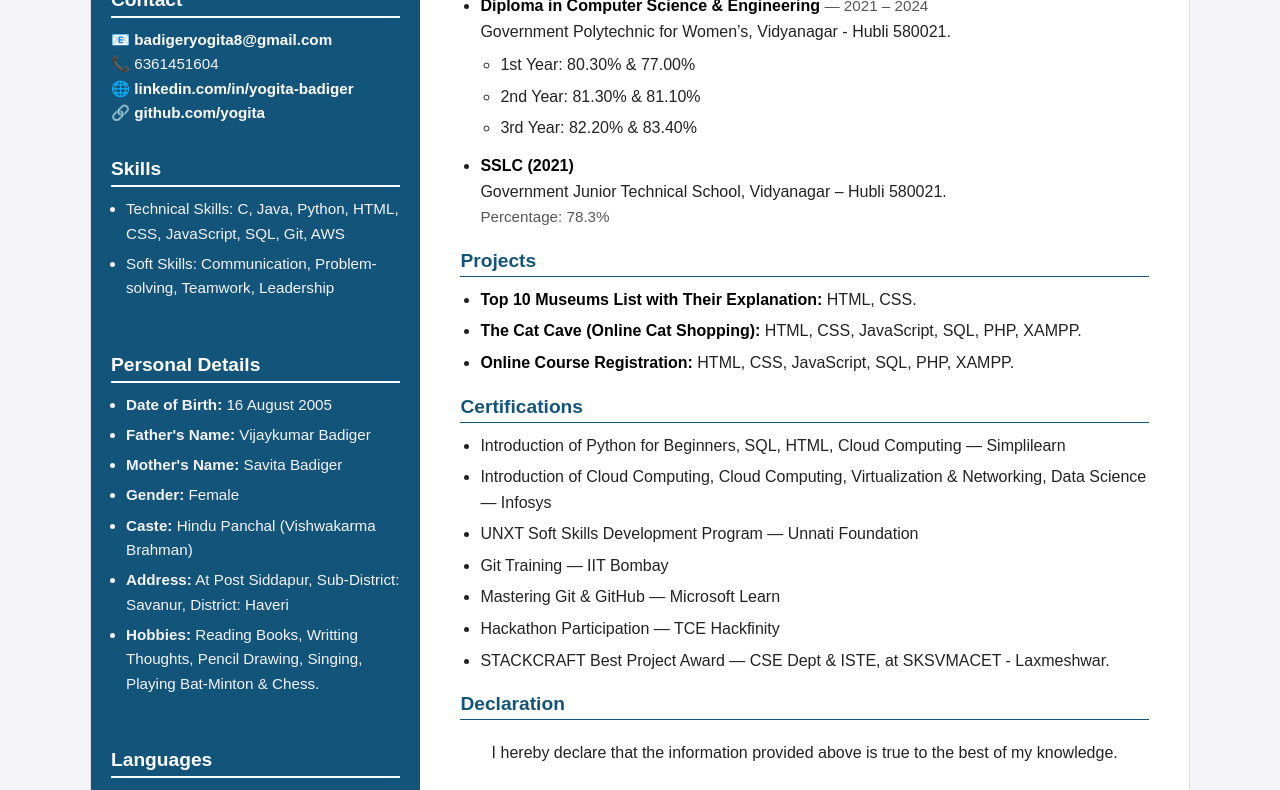
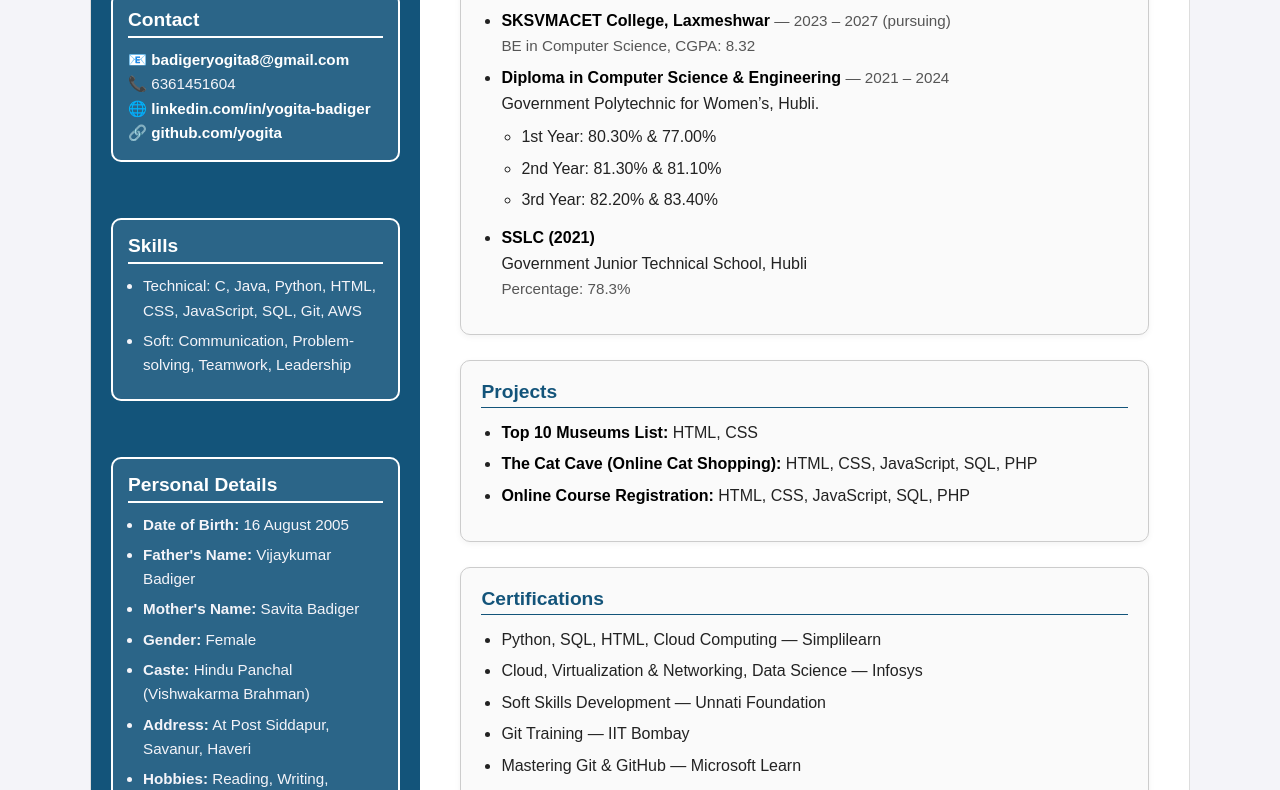
Before and after one commit to yogitabadiger/portfolio1, a plain HTML site: page resume.html in a window 1280 px wide. Shown: the part 497-1287 px from the top of the page. Drawn offline with Linux system fonts and the light colour scheme.

Commit message:
Update resume.html

```diff
--- a/resume.html
+++ b/resume.html
@@ -26,7 +26,7 @@
       padding-bottom: 5px;
     }
 
-    /* Navigation Bar (same as Biodata & Home) */
+    /* Navigation Bar */
     header {
       width: 100%;
       position: fixed;
@@ -43,9 +43,9 @@
     }
     header h2 {
       margin: 0;
-      font-size: 1.7rem;   /* Matched Biodata */
+      font-size: 1.7rem;
       color: #13547a;
-      font-weight: 800;    /* Matched Biodata */
+      font-weight: 800;
       letter-spacing: 1px;
     }
     nav a {
@@ -94,44 +94,60 @@
 
     /* Profile Image */
     .profile-pic {
-      width: 210px;
+      width: 220px;
       height: 260px;
       margin-bottom: 20px;
       border: 4px solid #fff;
     }
 
-    /* Sidebar sections */
-    .sidebar h3 {
+    /* Sidebar sections in box */
+    .box {
+      background: rgba(255, 255, 255, 0.1);
+      border: 2px solid #ffffff;
+      border-radius: 10px;
+      padding: 15px;
+      margin-bottom: 20px;
+      text-align: left;
+    }
+    .box h3 {
       font-size: 1.2rem;
-      margin: 15px 0 10px;
+      margin-bottom: 10px;
       border-bottom: 2px solid #fff;
       padding-bottom: 5px;
-      text-align: left;
     }
-    .sidebar p, .sidebar li, .sidebar a {
+    .box p, .box li, .box a {
       font-size: 0.95rem;
       line-height: 1.6;
       color: #f4f4f9;
-      text-align: left;
     }
-    .sidebar a {
+    .box a {
       color: #fff;
       text-decoration: none;
       font-weight: bold;
     }
-    .sidebar ul { margin: 10px 0 20px 15px; }
+    .box ul { margin: 10px 0 0 15px; }
 
     /* Title */
     .title {
       font-size: 2rem;
       font-weight: 700;
       color: #13547a;
-      margin-bottom: 10px;
+      margin-bottom: 20px;
+    }
+
+    /* Main content sections in box */
+    .section-box {
+      background: #fafafa;
+      border: 1.5px solid #ccc;
+      border-radius: 10px;
+      padding: 20px;
+      margin-bottom: 25px;
+      box-shadow: 0px 2px 6px rgba(0,0,0,0.05);
     }
     .section-title {
       color: #13547a;
       font-size: 1.2rem;
-      margin: 20px 0 10px;
+      margin-bottom: 12px;
       border-bottom: 1px solid #13547a;
       padding-bottom: 4px;
     }
@@ -143,14 +159,14 @@
 
     /* Declaration */
     .declaration {
-      margin-top: 20px;
+      margin-top: 10px;
       text-align: center;
       font-size: 1rem;
     }
     .sign-row {
       display: flex;
       justify-content: space-between;
-      margin-top: 30px;
+      margin-top: 25px;
       font-size: 1rem;
     }
     .signature {
@@ -192,59 +208,66 @@
       <!-- Profile Image -->
       <br><br><img src="me.jpg" alt="Profile Photo" class="profile-pic">
 
-      <br><h3>Contact</h3>
+      <br><br><div class="box">
+        <h3>Contact</h3>
         <p>📧 <a href="mailto:badigeryogita8@gmail.com">badigeryogita8@gmail.com</a></p>
         <p>📞 6361451604</p>
         <p>🌐 <a href="https://www.linkedin.com/in/yogita-badiger-166a2122a/" target="_blank">linkedin.com/in/yogita-badiger</a></p>
         <p>🔗 <a href="https://github.com/yogita" target="_blank">github.com/yogita</a></p>
+      </div>
 
-      <br><h3>Skills</h3>
+      <br><br><div class="box">
+        <h3>Skills</h3>
         <ul>
-        <li>Technical Skills: C, Java, Python, HTML, CSS, JavaScript, SQL, Git, AWS</li>
-        <li>Soft Skills: Communication, Problem-solving, Teamwork, Leadership</li>
+          <li>Technical: C, Java, Python, HTML, CSS, JavaScript, SQL, Git, AWS</li>
+          <li>Soft: Communication, Problem-solving, Teamwork, Leadership</li>
         </ul>
+      </div>
 
-      <!-- Added Personal Details Section -->
-      <br><h3>Personal Details</h3>
+      <br><br><div class="box">
+        <h3>Personal Details</h3>
         <ul>
           <li><b>Date of Birth:</b> 16 August 2005</li>
           <li><b>Father's Name:</b> Vijaykumar Badiger</li>
           <li><b>Mother's Name:</b> Savita Badiger</li>
           <li><b>Gender:</b> Female</li>
           <li><b>Caste:</b> Hindu Panchal (Vishwakarma Brahman)</li>
-        <li><b>Address:</b> At Post Siddapur, Sub-District: Savanur, District: Haveri</li>
-        <li><b>Hobbies:</b> Reading Books, Writting Thoughts, Pencil Drawing, Singing, Playing Bat-Minton & Chess.</li>
+          <li><b>Address:</b> At Post Siddapur, Savanur, Haveri</li>
+          <li><b>Hobbies:</b> Reading, Writing, Drawing, Singing, Badminton & Chess</li>
         </ul>
+      </div>
 
-      <br><h3>Languages</h3>
+      <br><br><div class="box">
+        <h3>Languages</h3>
         <ul>
           <li>English</li>
           <li>Kannada</li>
           <li>Hindi</li>
         </ul>
+      </div>
     </aside>
 
     <!-- Main Content -->
     <main class="main">
       <div class="title"><center><h1>Yogita V. Badiger</h1></center></div>
 
-      <section>
+      <section class="section-box">
         <h2 class="section-title">Career Objective</h2>
         <p>To use my programming skills, logical thinking, and creativity to build impactful software solutions. I am passionate about learning new technologies and aim to grow while contributing to the success of the organization.</p>
       </section>
 
-      <section>
+      <section class="section-box">
         <h2 class="section-title">Education</h2>
         <ul>
           <li>
-            <span class="emph">SKSVMACET College, Laxmeshwar, Karnataka</span>
+            <span class="emph">SKSVMACET College, Laxmeshwar</span>
             <span class="muted"> — 2023 – 2027 (pursuing)</span><br>
-            <span class="muted">Bachelor of Engineering in Computer Science, CGPA: 8.32</span>
+            <span class="muted">BE in Computer Science, CGPA: 8.32</span>
           </li>
           <li>
             <span class="emph">Diploma in Computer Science & Engineering</span>
             <span class="muted"> — 2021 – 2024</span><br>
-            Government Polytechnic for Women’s, Vidyanagar - Hubli 580021.
+            Government Polytechnic for Women’s, Hubli.
             <ul>
               <li>1st Year: 80.30% &amp; 77.00%</li>
               <li>2nd Year: 81.30% &amp; 81.10%</li>
@@ -253,35 +276,35 @@
           </li>
           <li>
             <span class="emph">SSLC (2021)</span><br>
-            Government Junior Technical School, Vidyanagar – Hubli 580021. &nbsp; <span class="muted"><br>
+            Government Junior Technical School, Hubli &nbsp; <span class="muted"><br>
             Percentage: 78.3%</span>
           </li>
         </ul>
       </section>
 
-      <section>
+      <section class="section-box">
         <h2 class="section-title">Projects</h2>
         <ul>
-          <li><span class="emph">Top 10 Museums List with Their Explanation:</span> HTML, CSS.</li>
-          <li><span class="emph">The Cat Cave (Online Cat Shopping):</span> HTML, CSS, JavaScript, SQL, PHP, XAMPP.</li>
-          <li><span class="emph">Online Course Registration:</span> HTML, CSS, JavaScript, SQL, PHP, XAMPP.</li>
+          <li><span class="emph">Top 10 Museums List:</span> HTML, CSS</li>
+          <li><span class="emph">The Cat Cave (Online Cat Shopping):</span> HTML, CSS, JavaScript, SQL, PHP</li>
+          <li><span class="emph">Online Course Registration:</span> HTML, CSS, JavaScript, SQL, PHP</li>
         </ul>
       </section>
 
-      <section>
+      <section class="section-box">
         <h2 class="section-title">Certifications</h2>
         <ul>
-        <li>Introduction of Python for Beginners, SQL, HTML, Cloud Computing — Simplilearn</li>
-        <li>Introduction of Cloud Computing, Cloud Computing, Virtualization & Networking, Data Science — Infosys</li>
-        <li>UNXT Soft Skills Development Program — Unnati Foundation</li>
+          <li>Python, SQL, HTML, Cloud Computing — Simplilearn</li>
+          <li>Cloud, Virtualization & Networking, Data Science — Infosys</li>
+          <li>Soft Skills Development — Unnati Foundation</li>
           <li>Git Training — IIT Bombay</li>
           <li>Mastering Git & GitHub — Microsoft Learn</li>
           <li>Hackathon Participation — TCE Hackfinity</li>
-        <li>STACKCRAFT Best Project Award — CSE Dept & ISTE, at SKSVMACET - Laxmeshwar.</li>
+          <li>STACKCRAFT Best Project Award — SKSVMACET</li>
         </ul>
       </section>
 
-      <section>
+      <section class="section-box">
         <h2 class="section-title">Declaration</h2>
         <p class="declaration">I hereby declare that the information provided above is true to the best of my knowledge.</p>
         <div class="sign-row">
```
Lines whose indentation alone changed are shown as unchanged.
